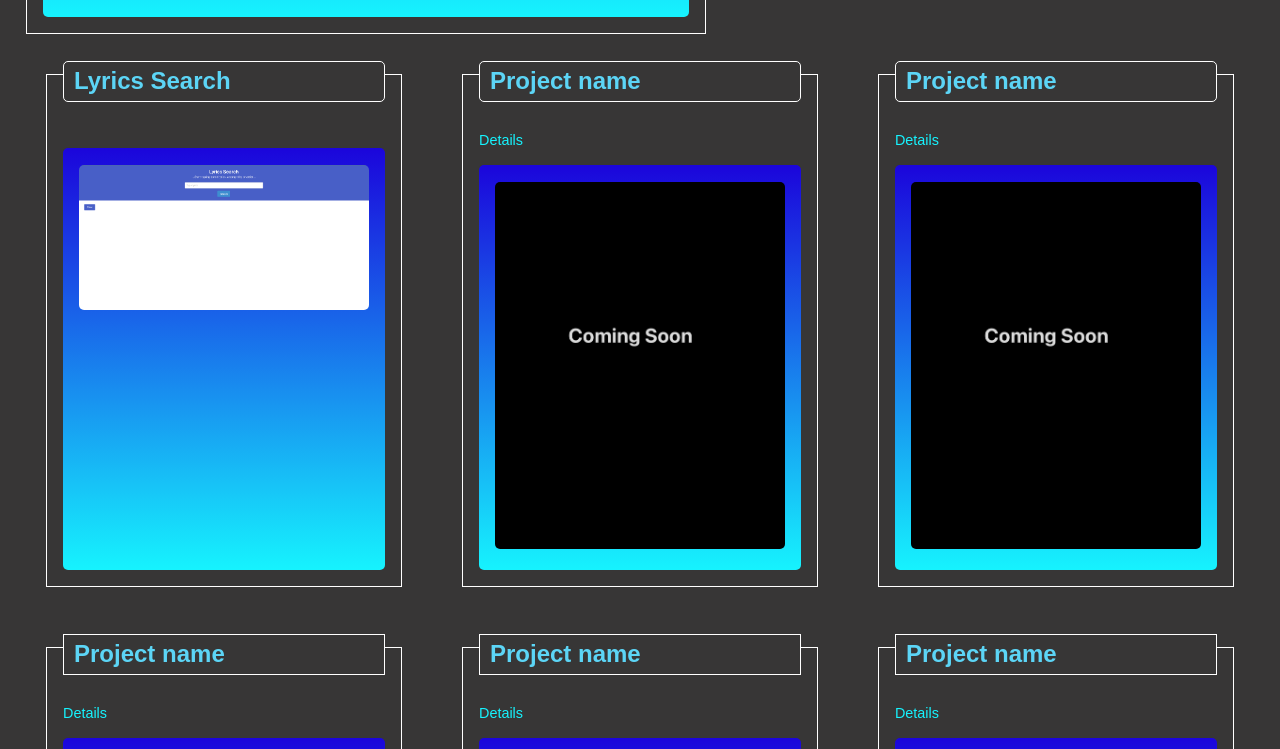
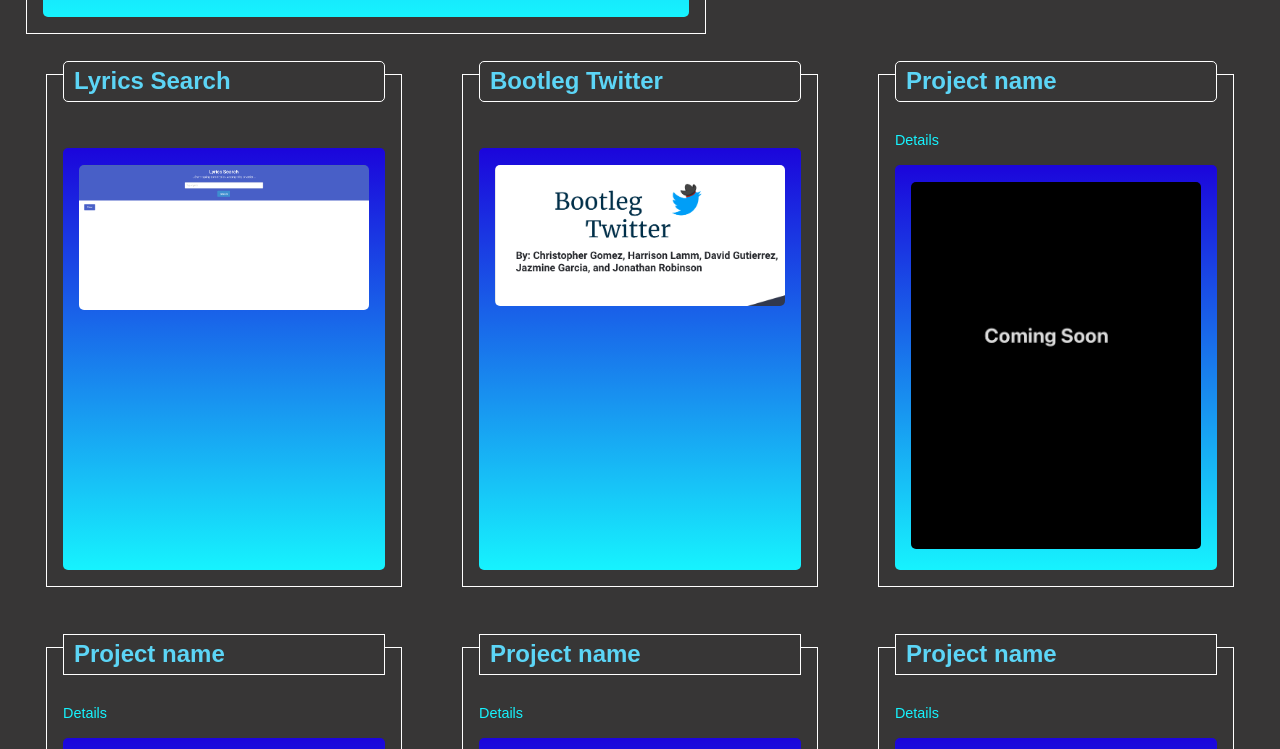
Before and after one commit to UserHAL-9000/Professional-Portfolio, a plain HTML site: page index.html in a window 1280 px wide. Shown: the part 789-1538 px from the top of the page. Drawn offline with Linux system fonts and the light colour scheme.

Commit message:
new project

```diff
--- a/index.html
+++ b/index.html
@@ -73,13 +73,13 @@
             <div class="card">
                 <div class="card-column">
                     <h3 class="border-radius">
-                        Project name
+                        Bootleg Twitter
                     </h3>
                     <p>
-                        Details
+
                     </p>
                     <pre class="border-radius">
-                        <a href=""><img class="card__image" src="./images/IMG_6931.jpg" alt="Coming soon" /></a>
+                        <a href="https://bootleg-twitter.herokuapp.com/login"><img class="card__image" src="./images/Screenshot 2023-04-13 at 6.52.59 PM.png" alt="Coming soon" /></a>
                     </pre>
                 </div>
 
```
Also changed, not shown: images/Screenshot 2023-04-13 at 6.52.59 PM.png (added), 1 other file.
